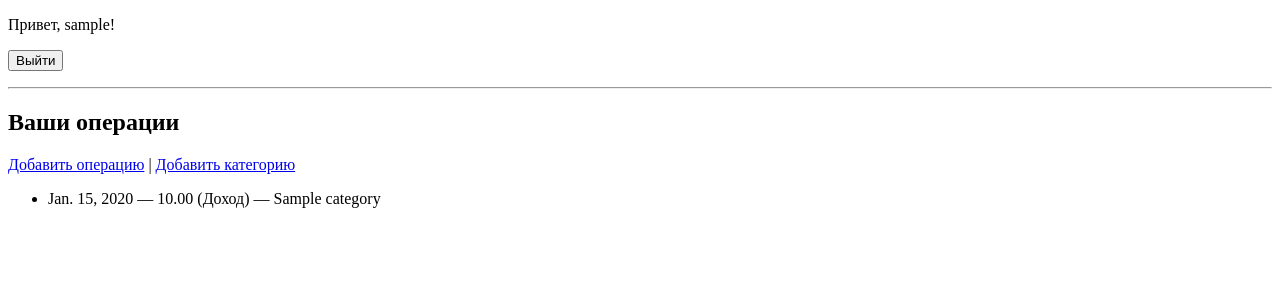
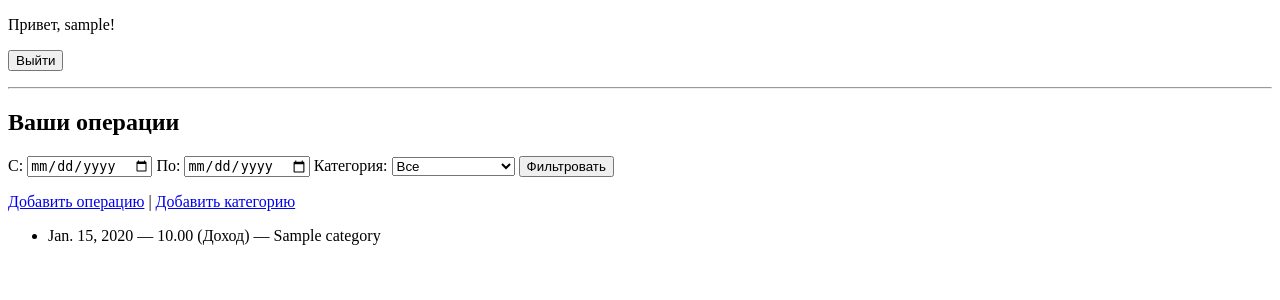
Before and after one commit to AnyaNika/zerocoder-finalproject, a Django app: page / in a window 1280 px wide. Shown: the part 26-326 px from the top of the page. Run offline with Django 5.2, Linux system fonts and the light colour scheme; a user stored in the database is signed in; tables that the repository leaves empty hold one stand-in row (values such as "Sample post").

Commit message:
add filters in transaction list

```diff
--- a/finance_tracker/core/templates/core/transaction_list.html
+++ b/finance_tracker/core/templates/core/transaction_list.html
@@ -2,6 +2,21 @@
 
 {% block content %}
 <h2>Ваши операции</h2>
+<form method="get">
+    <label>С: <input type="date" name="date_from" value="{{ request.GET.date_from }}"></label>
+    <label>По: <input type="date" name="date_to" value="{{ request.GET.date_to }}"></label>
+    <label>Категория:
+        <select name="category">
+            <option value="">Все</option>
+            {% for cat in categories %}
+                <option value="{{ cat.id }}"{% if request.GET.category == cat.id|stringformat:"s" %} selected{% endif %}>
+                    {{ cat.name }}
+                </option>
+            {% endfor %}
+        </select>
+    </label>
+    <button type="submit">Фильтровать</button>
+</form>
    <p><a href="{% url 'add_transaction' %}">Добавить операцию</a> |
       <a href="{% url 'add_category' %}">Добавить категорию</a></p>
 <ul>
--- a/finance_tracker/core/views.py
+++ b/finance_tracker/core/views.py
@@ -13,7 +13,23 @@ from datetime import date, timedelta
 @login_required
 def transaction_list(request):
     transactions = Transaction.objects.filter(user=request.user).order_by("-date")
-    return render(request, "core/transaction_list.html", {"transactions": transactions})
+    categories = Category.objects.filter(user=request.user)
+
+    date_from = request.GET.get('date_from')
+    date_to = request.GET.get('date_to')
+    category = request.GET.get('category')
+
+    if date_from:
+        transactions = transactions.filter(date__gte=date_from)
+    if date_to:
+        transactions = transactions.filter(date__lte=date_to)
+    if category:
+        transactions = transactions.filter(category_id=category)
+
+    return render(request, "core/transaction_list.html", {
+        "transactions": transactions,
+        "categories": categories
+    })
 
 @login_required
 def my_categories(request):
```
